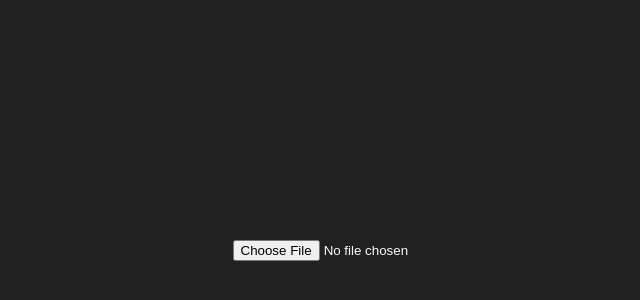
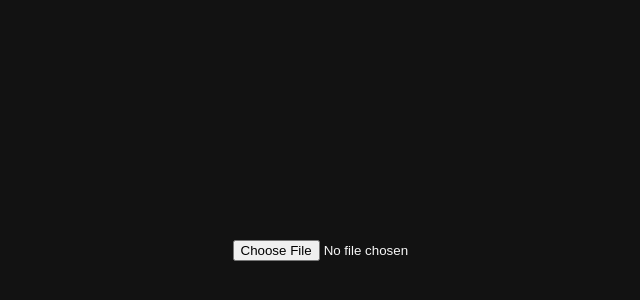
Before and after one commit to Hartaithan/image-aware-background, a Vue app: page / in a window 1280 px wide. Shown: the part 150-450 px from the top of the page, without its empty margins (281-921 px from the left). Built offline with nearby package versions, Linux system fonts and the light colour scheme.

Commit message:
change color palette

```diff
--- a/src/assets/base.css
+++ /dev/null
@@ -1,15 +0,0 @@
-:root {
-  --black: #000000;
-  --white: #ffffff;
-
-  --gray-50: #fafafa;
-  --gray-100: #f5f5f5;
-  --gray-200: #eeeeee;
-  --gray-300: #e0e0e0;
-  --gray-400: #bdbdbd;
-  --gray-500: #9e9e9e;
-  --gray-600: #757575;
-  --gray-700: #616161;
-  --gray-800: #424242;
-  --gray-900: #212121;
-}
--- /dev/null
+++ b/src/assets/colors.css
@@ -0,0 +1,26 @@
+:root {
+  --black: #000000;
+  --white: #ffffff;
+
+  --primary-50: #f7f7f7;
+  --primary-100: #eeeeee;
+  --primary-200: #e2e2e2;
+  --primary-300: #d0d0d0;
+  --primary-400: #ababab;
+  --primary-500: #8a8a8a;
+  --primary-600: #636363;
+  --primary-700: #505050;
+  --primary-800: #323232;
+  --primary-900: #121212;
+
+  --secondary-50: #dbefff;
+  --secondary-100: #b8d8f3;
+  --secondary-200: #99bbda;
+  --secondary-300: #789fc2;
+  --secondary-400: #5f8aaf;
+  --secondary-500: #44769d;
+  --secondary-600: #36688b;
+  --secondary-700: #265474;
+  --secondary-800: #17415e;
+  --secondary-900: #002d46;
+}
--- a/src/assets/main.css
+++ b/src/assets/main.css
@@ -1,10 +1,10 @@
-@import "./base.css";
+@import "./colors.css";
 
 * {
   padding: 0;
   margin: 0;
   box-sizing: border-box;
-  color: var(--gray-50);
+  color: var(--primary-50);
 }
 
 html,
@@ -12,7 +12,7 @@ body,
 #app {
   height: 100%;
   width: 100%;
-  background: var(--gray-900);
+  background: var(--primary-900);
 }
 
 #app {
```
